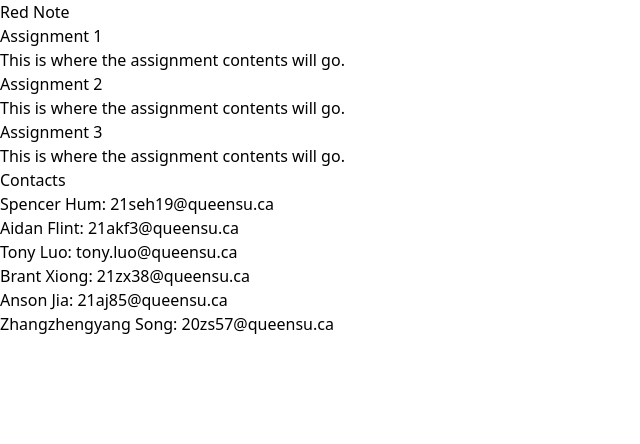
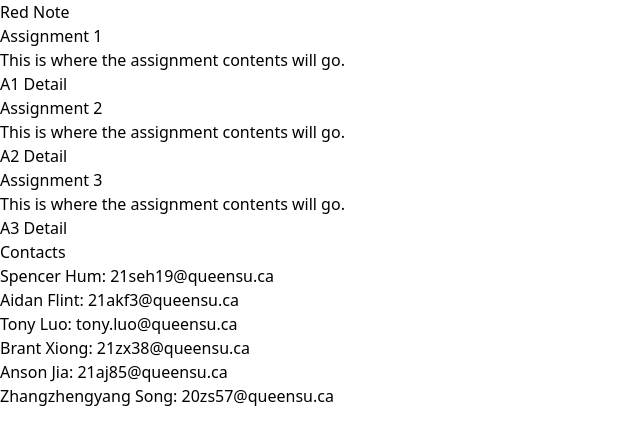
Before and after one commit to spencerhum04/Red-Note, a React (Vite) app: page / in a window 1280 px wide. Shown: the top 444 px of the page, without its empty margins (0-640 px from the left). Built offline with nearby package versions, Linux system fonts and the light colour scheme.

Commit message:
added button

```diff
--- /dev/null
+++ b/src/routes/landing/A1.tsx
@@ -0,0 +1,10 @@
+export default function A1() {
+    return (
+        <div className="p-6">
+            <h1 className="text-2xl font-bold mb-4">Assignment 1</h1>
+            <p className="text-gray-700">
+                Detail for A1
+            </p>
+        </div>
+    );
+}
--- /dev/null
+++ b/src/routes/landing/A2.tsx
@@ -0,0 +1,10 @@
+export default function A1() {
+    return (
+        <div className="p-6">
+            <h1 className="text-2xl font-bold mb-4">Assignment 2</h1>
+            <p className="text-gray-700">
+                Detail for A2
+            </p>
+        </div>
+    );
+}
--- /dev/null
+++ b/src/routes/landing/A3.tsx
@@ -0,0 +1,10 @@
+export default function A1() {
+    return (
+        <div className="p-6">
+            <h1 className="text-2xl font-bold mb-4">Assignment 3</h1>
+            <p className="text-gray-700">
+                Detail for A3
+            </p>
+        </div>
+    );
+}
--- a/src/routes/landing/sections/assignment-one.tsx
+++ b/src/routes/landing/sections/assignment-one.tsx
@@ -1,8 +1,21 @@
+import { Link } from "react-router-dom";
 export default function AssignmentOne() {
     return (
-        <div className="w-full flex flex-col className='text-black px-6 h-40">
+        <div className="w-full flex flex-col text-black px-6 h-40">
             <div className="text-xl font-semibold">Assignment 1</div>
             <div>This is where the assignment contents will go.</div>
+
+            {/* add a button that jump to another page for further on information */}
+            <div className="button-container mt-4">
+                <div className="button-text mb-2"></div>
+                <Link
+                    to="A1"
+                    className="button-style bg-blue-500 text-white py-2 px-4 rounded hover:bg-blue-600"
+                >
+                    A1 Detail
+                </Link>
+            </div>
+
         </div>
     )
 }
--- a/src/routes/landing/sections/assignment-three.tsx
+++ b/src/routes/landing/sections/assignment-three.tsx
@@ -1,8 +1,22 @@
+import { Link } from "react-router-dom";
 export default function AssignmentThree() {
     return (
-        <div className="w-full flex flex-col className='text-black px-6 h-40">
+        <div className="w-full flex flex-col text-black px-6 h-40">
             <div className="text-xl font-semibold">Assignment 3</div>
             <div>This is where the assignment contents will go.</div>
+
+            {/* add a button that jump to another page for further on information */}
+            <div className="button-container mt-4">
+                <div className="button-text mb-2"></div>
+                <Link
+                    to="A3"
+                    className="button-style bg-blue-500 text-white py-2 px-4 rounded hover:bg-blue-600"
+                >
+                    A3 Detail
+                </Link>
+            </div>
+
         </div>
+
     )
 }
--- a/src/routes/landing/sections/assignment-two.tsx
+++ b/src/routes/landing/sections/assignment-two.tsx
@@ -1,8 +1,21 @@
+import { Link } from "react-router-dom";
 export default function AssignmentTwo() {
     return (
-        <div className="w-full flex flex-col className='text-black px-6 h-40">
+        <div className="w-full flex flex-col text-black px-6 h-40">
             <div className="text-xl font-semibold">Assignment 2</div>
             <div>This is where the assignment contents will go.</div>
+
+            {/* add a button that jump to another page for further on information */}
+            <div className="button-container mt-4">
+                <div className="button-text mb-2"></div>
+                <Link
+                    to="A2"
+                    className="button-style bg-blue-500 text-white py-2 px-4 rounded hover:bg-blue-600"
+                >
+                    A2 Detail
+                </Link>
+            </div>
+
         </div>
     )
 }
--- a/src/routes/landing/sections/contacts.tsx
+++ b/src/routes/landing/sections/contacts.tsx
@@ -1,6 +1,6 @@
 export default function Contacts() {
     return (
-        <div className="w-full flex flex-col className='text-black px-6">
+        <div className="w-full flex flex-col text-black px-6">
             <div className="text-xl font-semibold">Contacts</div>
             <div className="flex flex-col">
                 <div>Spencer Hum: 21seh19@queensu.ca</div>
```
Also changed, not shown: src/main.tsx (+16 -0 lines).
